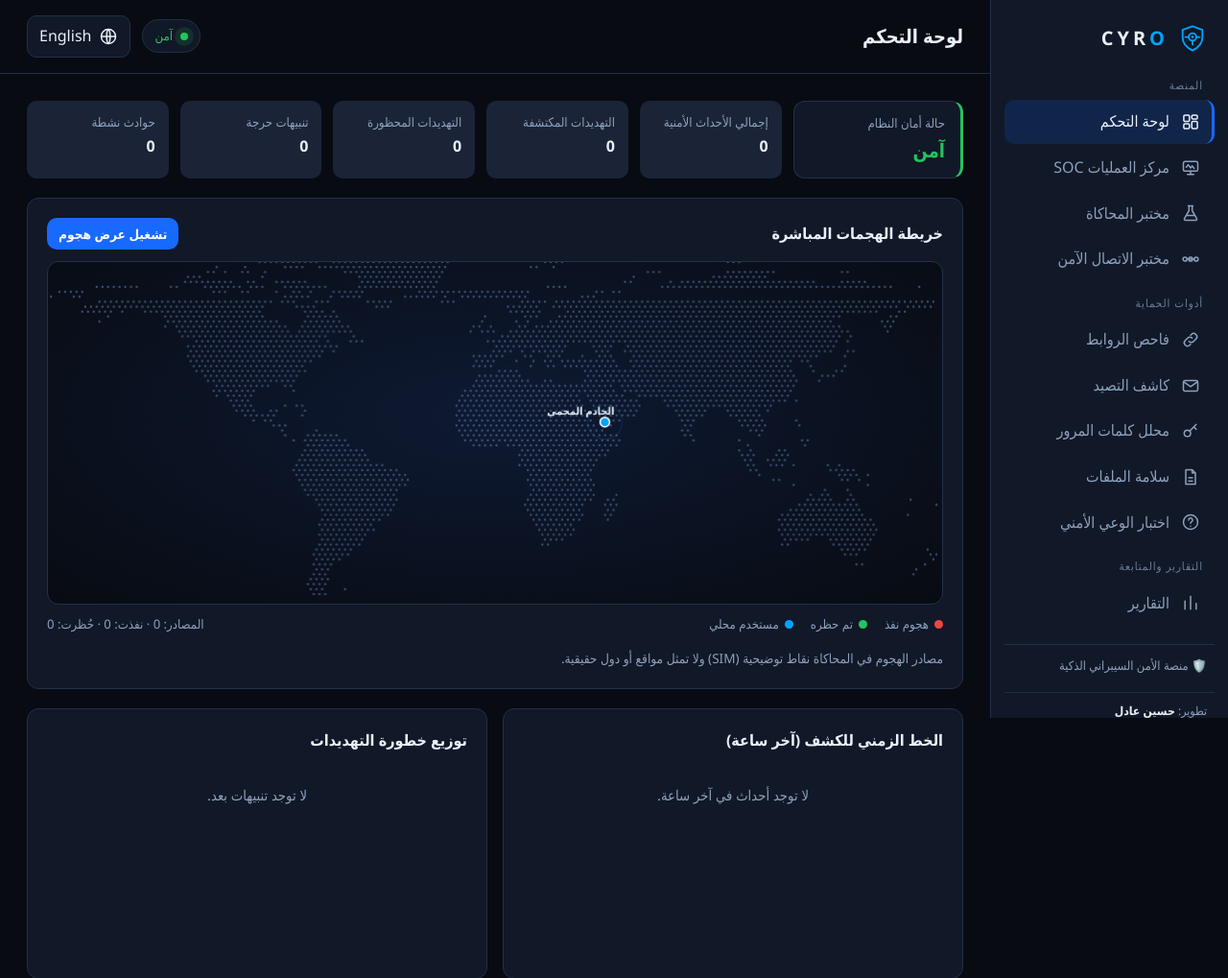
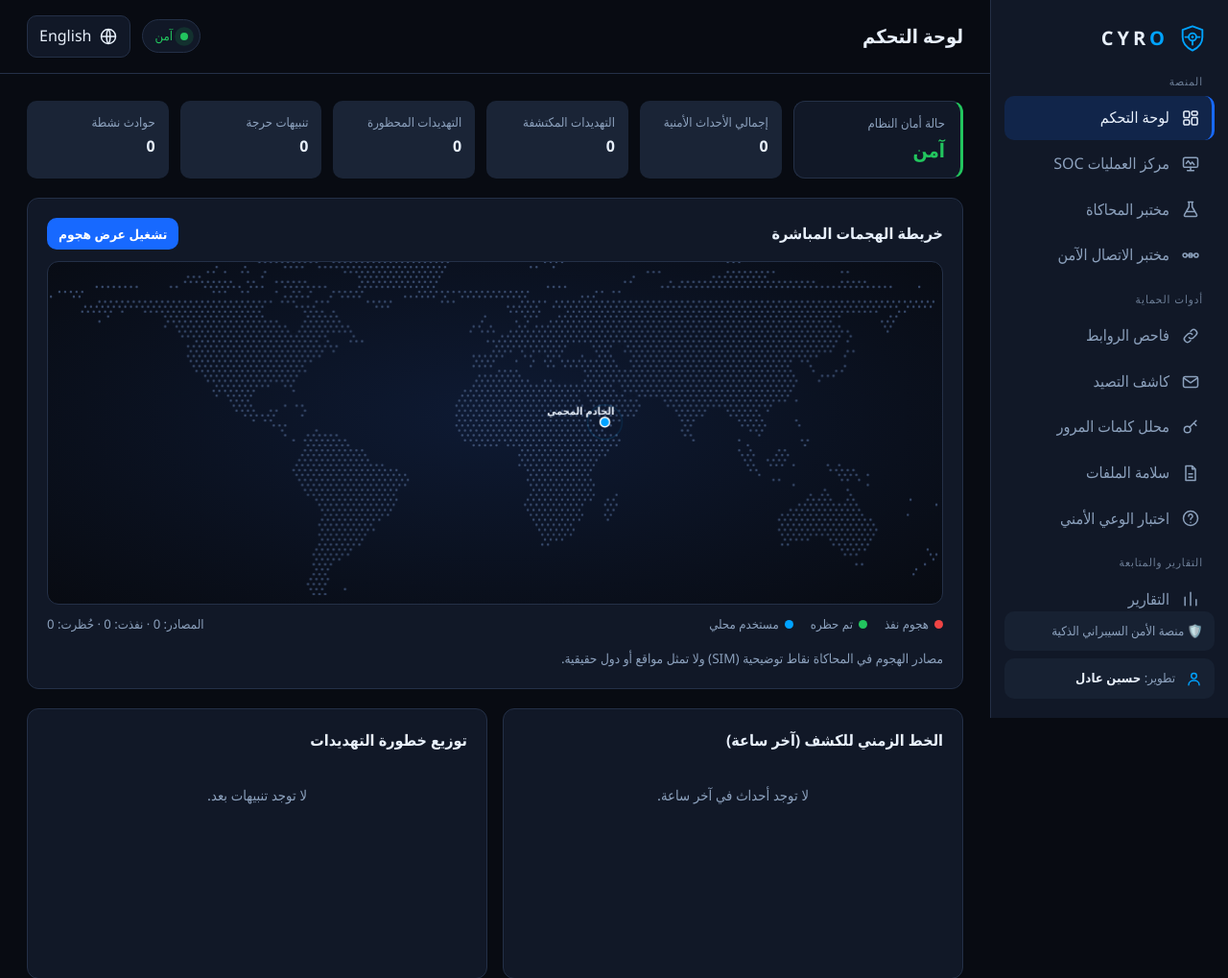
Before and after one commit to hasseensahaeri-ux/CYRO, a Flask app: page / in a window 1280 px wide. Shown: the top 1019 px of the page at 96% size. Run offline with Flask 3, Linux system fonts and the light colour scheme; data that the repository does not hold is empty.

Commit message:
Polish responsive sidebar identity cards
* Polish sidebar information cards

* Polish responsive sidebar card styling

```diff
--- a/frontend/static/css/main.css
+++ b/frontend/static/css/main.css
@@ -455,11 +455,19 @@ html[dir="rtl"] .scene .stage>*{direction:rtl}
 }
 
 
-/* Sidebar developer credit and clean RTL copyright footer */
-.side{gap:20px}
-.tagline{margin-top:auto;margin-bottom:0}
-.developer-credit{margin-top:-14px;padding:10px 8px 2px;border-top:1px solid rgba(140,161,189,.14);color:var(--muted);font-size:.76rem;line-height:1.5;text-align:start;letter-spacing:0}
-.developer-credit strong{color:var(--text);font-weight:600}
+/* Sidebar info cards: matching platform and developer identity */
+.side{gap:16px;min-height:0}
+.nav{min-height:0}
+.side-meta-stack{margin-top:auto;display:flex;flex-direction:column;gap:8px;padding-top:4px}
+.side-meta-item{display:flex;align-items:center;gap:10px;min-width:0;margin:0;padding:11px 12px;border:0;border-radius:10px;background:rgba(26,36,54,.72);color:var(--muted);font-size:.82rem;font-weight:500;line-height:1.5;text-align:start;letter-spacing:0;overflow-wrap:anywhere}
+.side-meta-icon{width:19px;height:19px;flex:none;color:var(--accent)}
+.developer-credit strong{color:var(--text);font:inherit;font-weight:600}
+@media(max-width:820px){
+  .side{height:100dvh;max-height:100dvh;overflow-y:auto;overscroll-behavior:contain;padding-block:18px calc(18px + env(safe-area-inset-bottom));gap:14px}
+  .nav{flex:0 0 auto}
+  .side-meta-stack{margin-top:12px}
+  .side-meta-item{padding:11px 12px;font-size:.82rem}
+}
  .site-footer{display:flex;justify-content:center;align-items:center;flex:none;min-height:52px;width:100%;padding:12px 18px;border-top:1px solid var(--line);background:#0D1421;color:#A9B9CF;font-size:.78rem;text-align:center;direction:rtl;unicode-bidi:plaintext}
  .footer-rights{margin:0;display:flex;align-items:center;justify-content:center;gap:10px;flex-wrap:wrap;line-height:1.6;direction:rtl;unicode-bidi:plaintext;font-weight:500}.footer-separator{color:var(--accent);font-size:.8rem}
 @media(max-width:560px){.site-footer{padding:11px 12px;font-size:.72rem}.footer-rights{gap:7px}}
--- a/frontend/templates/base.html
+++ b/frontend/templates/base.html
@@ -6,7 +6,7 @@
 <meta name="csrf-token" content="{{ csrf_token }}">
 <title>CYRO — Intelligent Cybersecurity Platform</title>
 <link rel="icon" type="image/svg+xml" href="{{ url_for('static', filename='favicon.svg') }}">
-<link rel="stylesheet" href="{{ url_for('static', filename='css/main.css', v='20261113-2') }}">
+<link rel="stylesheet" href="{{ url_for('static', filename='css/main.css', v='20261113-3') }}">
 </head>
 <body>
 <svg width="0" height="0" class="sprite" aria-hidden="true">
@@ -50,8 +50,15 @@
       {% endfor %}
       {% endfor %}
     </nav>
-    <p class="tagline" data-i18n="tagline"></p>
-    <p class="developer-credit" dir="rtl">تطوير: <strong>حسين عادل</strong></p>
+    <div class="side-meta-stack" aria-label="معلومات المنصة والمطور">
+      <p class="tagline side-meta-item" data-i18n="tagline">
+        <svg class="ico side-meta-icon" aria-hidden="true"><use href="#i-shield"/></svg>
+      </p>
+      <p class="developer-credit side-meta-item" dir="rtl">
+        <svg class="ico side-meta-icon" aria-hidden="true"><use href="#i-user"/></svg>
+        <span>تطوير: <strong>حسين عادل</strong></span>
+      </p>
+    </div>
   </aside>
   <div class="scrim" id="scrim"></div>
 
```
